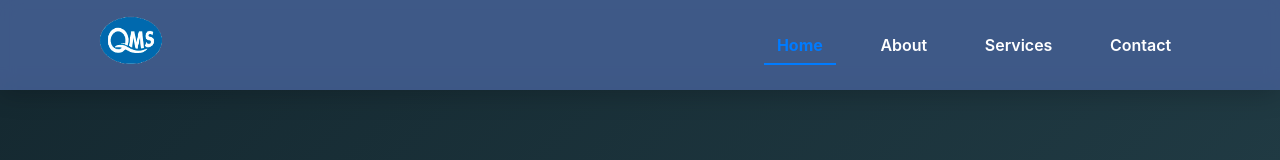
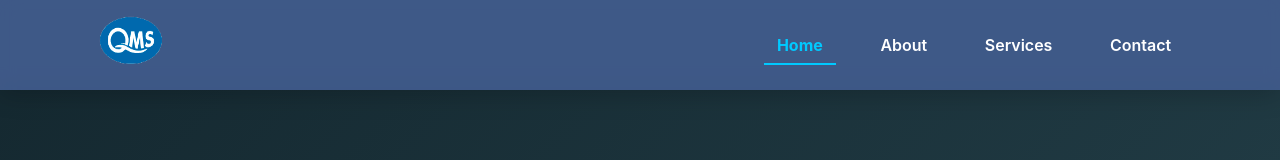
Before and after one commit to Dhanashree-02/QuickManagementServices__V2, a React (Vite) app: page / in a window 1280 px wide. Shown: the top 160 px of the page. Built offline with nearby package versions, Linux system fonts and the light colour scheme.

Commit message:
Highlight the navlink

```diff
--- a/src/components/Header/header.jsx
+++ b/src/components/Header/header.jsx
@@ -1,12 +1,12 @@
 import { useState, useEffect } from "react";
-import { Link, useLocation } from "react-router-dom"; // ✅ import useLocation
+// ⬇️ CHANGED: Use NavLink instead of Link + useLocation
+import { NavLink } from "react-router-dom";
 import styles from "./Header.module.css";
 import logo from "../../assets/Logo/QMSSmallLogo.png";
 
 const Header = () => {
   const [isOpen, setIsOpen] = useState(false);
   const [scrolled, setScrolled] = useState(false);
-  const location = useLocation(); // ✅ get current route path
 
   const toggleMenu = () => {
     setIsOpen(!isOpen);
@@ -28,9 +28,10 @@ const Header = () => {
         <div className={styles.headerContent}>
           {/* Logo */}
           <div className={styles.logo}>
-            <Link to="/">
+            {/* ⬇️ CHANGED: NavLink instead of Link */}
+            <NavLink to="/">
               <img src={logo} alt="QMS Logo" className={styles.logoImage} />
-            </Link>
+            </NavLink>
           </div>
 
           {/* Navbar */}
@@ -44,41 +45,50 @@ const Header = () => {
               <span></span>
             </div>
             <ul className={`${styles.navList} ${isOpen ? styles.active : ""}`}>
+              {/* ⬇️ CHANGED: NavLink with isActive */}
               <li className={styles.navItem}>
-                <Link
+                <NavLink
                   to="/"
-                  className={`${styles.navLink} ${location.pathname === "/" ? styles.activeLink : ""}`}
+                  className={({ isActive }) =>
+                    `${styles.navLink} ${isActive ? styles.activeLink : ""}`
+                  }
                   onClick={() => setIsOpen(false)}
                 >
                   Home
-                </Link>
+                </NavLink>
               </li>
               <li className={styles.navItem}>
-                <Link
+                <NavLink
                   to="/about"
-                  className={`${styles.navLink} ${location.pathname === "/about" ? styles.activeLink : ""}`}
+                  className={({ isActive }) =>
+                    `${styles.navLink} ${isActive ? styles.activeLink : ""}`
+                  }
                   onClick={() => setIsOpen(false)}
                 >
                   About
-                </Link>
+                </NavLink>
               </li>
               <li className={styles.navItem}>
-                <Link
+                <NavLink
                   to="/services"
-                  className={`${styles.navLink} ${location.pathname === "/services" ? styles.activeLink : ""}`}
+                  className={({ isActive }) =>
+                    `${styles.navLink} ${isActive ? styles.activeLink : ""}`
+                  }
                   onClick={() => setIsOpen(false)}
                 >
                   Services
-                </Link>
+                </NavLink>
               </li>
               <li className={styles.navItem}>
-                <Link
+                <NavLink
                   to="/contact"
-                  className={`${styles.navLink} ${location.pathname === "/contact" ? styles.activeLink : ""}`}
+                  className={({ isActive }) =>
+                    `${styles.navLink} ${isActive ? styles.activeLink : ""}`
+                  }
                   onClick={() => setIsOpen(false)}
                 >
                   Contact
-                </Link>
+                </NavLink>
               </li>
             </ul>
           </nav>
--- a/src/components/Header/header.module.css
+++ b/src/components/Header/header.module.css
@@ -168,7 +168,7 @@
   }
 }
 .activeLink {
-  color: #007bff; /* Highlight color */
+  color: #00c9ff; /* ⬅️ updated color to match hover */
   font-weight: bold;
-  border-bottom: 2px solid #007bff; /* Optional underline */
+  border-bottom: 2px solid #00c9ff; /* underline highlight */
 }
```
